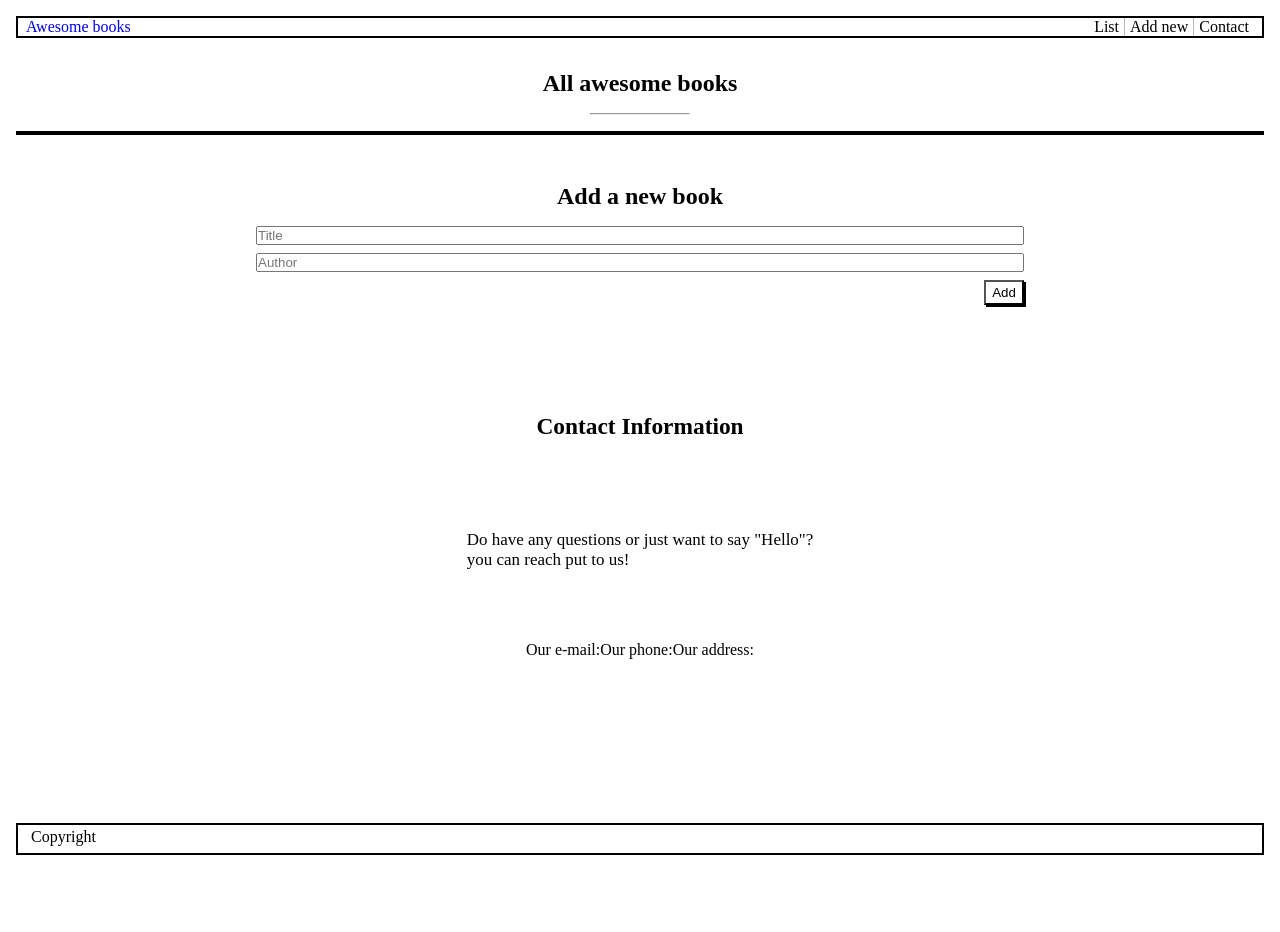
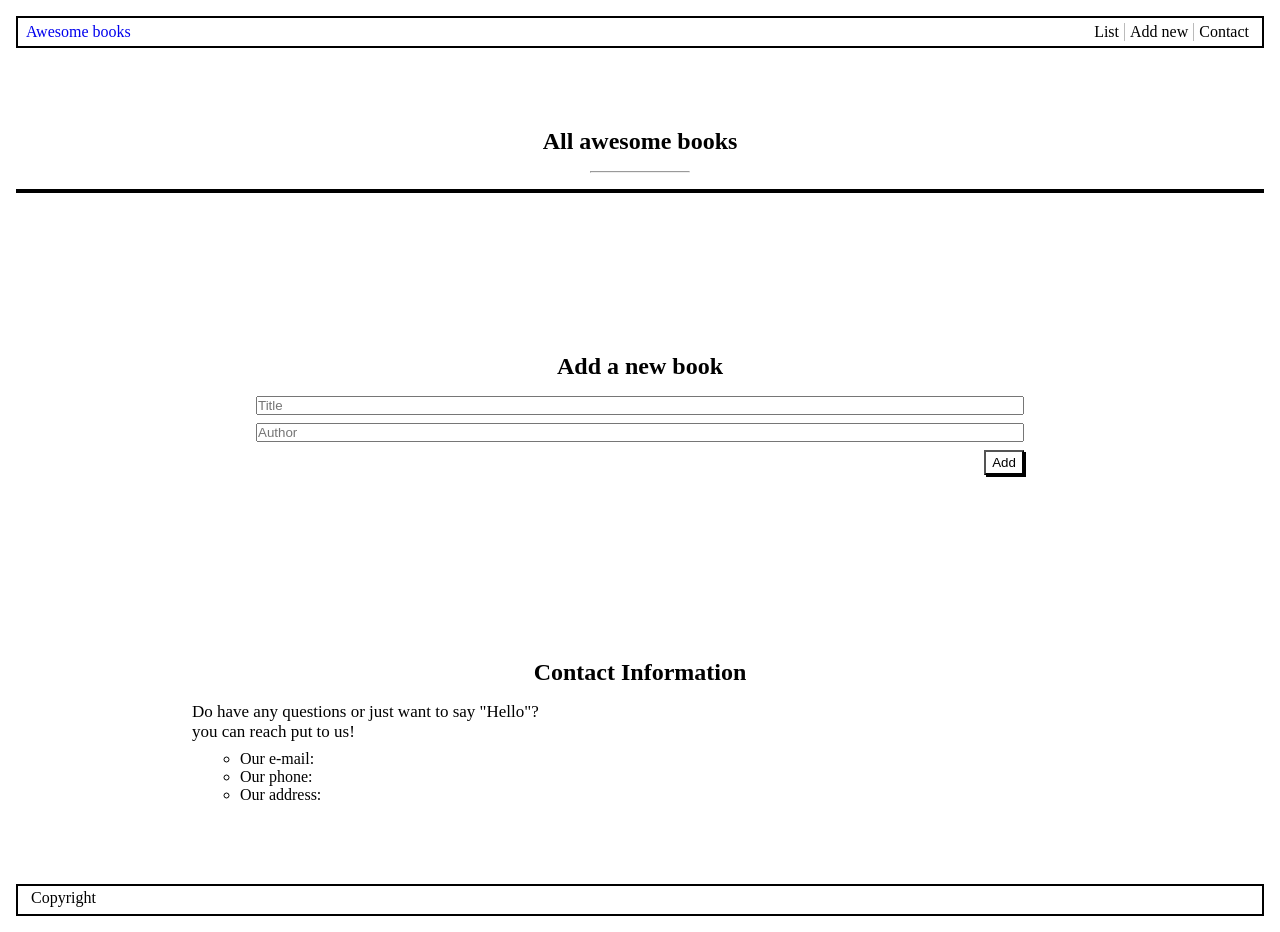
Before and after one commit to karam084/awesome-books-es6, a website with bundled scripts: page index.html in a window 1280 px wide. Before the commit the page ends 903 px from the top, so only its background shows below. Built offline with nearby package versions, Linux system fonts and the light colour scheme.

Commit message:
Finish styling sections for dynamic display

```diff
--- a/index.html
+++ b/index.html
@@ -11,7 +11,7 @@
     <header class="header">
       <nav>
         <a id="logo" href="#">Awesome books</a>
-        <ul>
+        <ul class="menu">
           <li class="navlist"><a href="#">List</a></li>
           <li class="navlist"><a href="#">Add new</a></li>
           <li class="navlist end"><a href="#">Contact</a></li>
@@ -43,9 +43,9 @@
         <input type="submit" id="submit" name="submit" value="Add" />
       </form>
     </section>
-    <section class="invisible">
+    <section class="contact">
       <div class="information">
-        <h3>Contact Information</h3>
+        <h2>Contact Information</h2>
       </div>
       <div class="info">
         <p>
@@ -61,11 +61,9 @@
         </ul>
       </div>
     </section>
-    <section>
-      <footer>
-        <p class="copyright">Copyright</p>
-      </footer>
-    </section>
+    <footer>
+      <p class="copyright">Copyright</p>
+    </footer>
     <script src="./app.js" type="module"></script>
   </body>
 </html>
--- a/main.css
+++ b/main.css
@@ -15,11 +15,12 @@ body {
 }
 
 section {
-  padding: 2rem 0;
+  padding: 5rem 0;
 }
 
 header {
   width: 100%;
+  height: 2rem;
   border: 2px solid black;
   color: black;
 }
@@ -30,13 +31,14 @@ header {
 
 nav {
   width: 100%;
+  height: 100%;
   padding: 0 0.5rem;
   display: flex;
   justify-content: space-between;
   align-items: center;
 }
 
-ul {
+.menu {
   display: flex;
   justify-content: flex-end;
   background-color: white;
@@ -99,10 +101,6 @@ hr {
   width: 100px;
 }
 
-.add-book {
-  padding-top: 1rem;
-}
-
 h1,
 h2 {
   text-align: center;
@@ -123,36 +121,25 @@ h2 {
   align-items: flex-end;
 }
 
-.invisible {
-  display: flex;
-  flex-direction: column;
-  justify-content: center;
-  align-items: center;
-}
-
-.information {
-  margin-top: 20px;
-  font-size: 20px;
+.contact {
+  margin: 0 auto;
+  width: 70vw;
+  list-style: circle;
 }
 
 .info {
-  margin-top: 90px;
+  padding-top: 1rem;
   font-size: 17px;
   font-weight: 500;
 }
 
 .details {
-  display: flex;
-  margin-top: 71px;
-}
-
-.contact {
-  border: none;
+  padding-top: 0.5rem;
+  padding-left: 3rem;
 }
 
 footer {
   height: 2rem;
-  margin-top: 100px;
   text-align: left;
   padding: 3px;
   background-color: white;
```
